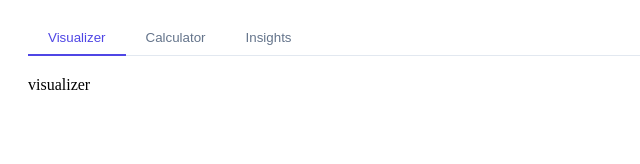
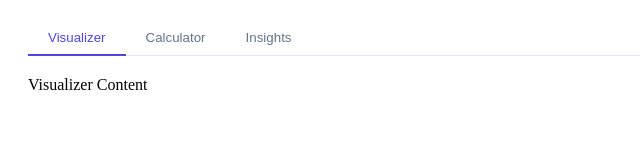
Before and after one commit to pghanem/run-lab, a Next.js app: page / in a window 1280 px wide. Shown: the top 164 px of the page, without its empty margins (0-640 px from the left). Built offline with nearby package versions, Linux system fonts and the light colour scheme.

Commit message:
[chore] adding base components to the nav

```diff
--- a/src/app/page.tsx
+++ b/src/app/page.tsx
@@ -1,21 +1,26 @@
 "use client";
 
-import { useState } from "react";
+import { JSX, useState } from "react";
 import { motion } from "framer-motion";
 import { Container, TabBar, TabButton, TabContent } from "@/styles/page.styles";
+
+import Visualizer from "@/components/Visualizer";
+import Calculator from "@/components/Calculator";
+import Insights from "@/components/Insights";
 
 interface TabInfo {
     id: string;
     label: string;
+    component: JSX.Element;
 }
 
 export default function Home() {
     const [activeTab, setActiveTab] = useState<string>("visualizer");
 
     const tabs: TabInfo[] = [
-        { id: "visualizer", label: "Visualizer" },
-        { id: "calculator", label: "Calculator" },
-        { id: "insights", label: "Insights" },
+        { id: "visualizer", label: "Visualizer", component: <Visualizer /> },
+        { id: "calculator", label: "Calculator", component: <Calculator /> },
+        { id: "insights", label: "Insights", component: <Insights /> },
     ];
 
     return (
@@ -40,7 +45,9 @@ export default function Home() {
                 ))}
             </TabBar>
 
-            <TabContent>{activeTab}</TabContent>
+            <TabContent>
+                {tabs.find((tab) => tab.id === activeTab)?.component}
+            </TabContent>
         </Container>
     );
 }
--- /dev/null
+++ b/src/components/Calculator.tsx
@@ -0,0 +1,2 @@
+const Calculator = () => <div>Calculator Content</div>;
+export default Calculator;
--- /dev/null
+++ b/src/components/Insights.tsx
@@ -0,0 +1,2 @@
+const Insights = () => <div>Insights Content</div>;
+export default Insights;
--- /dev/null
+++ b/src/components/Visualizer.tsx
@@ -0,0 +1,2 @@
+const Visualizer = () => <div>Visualizer Content</div>;
+export default Visualizer;
```
